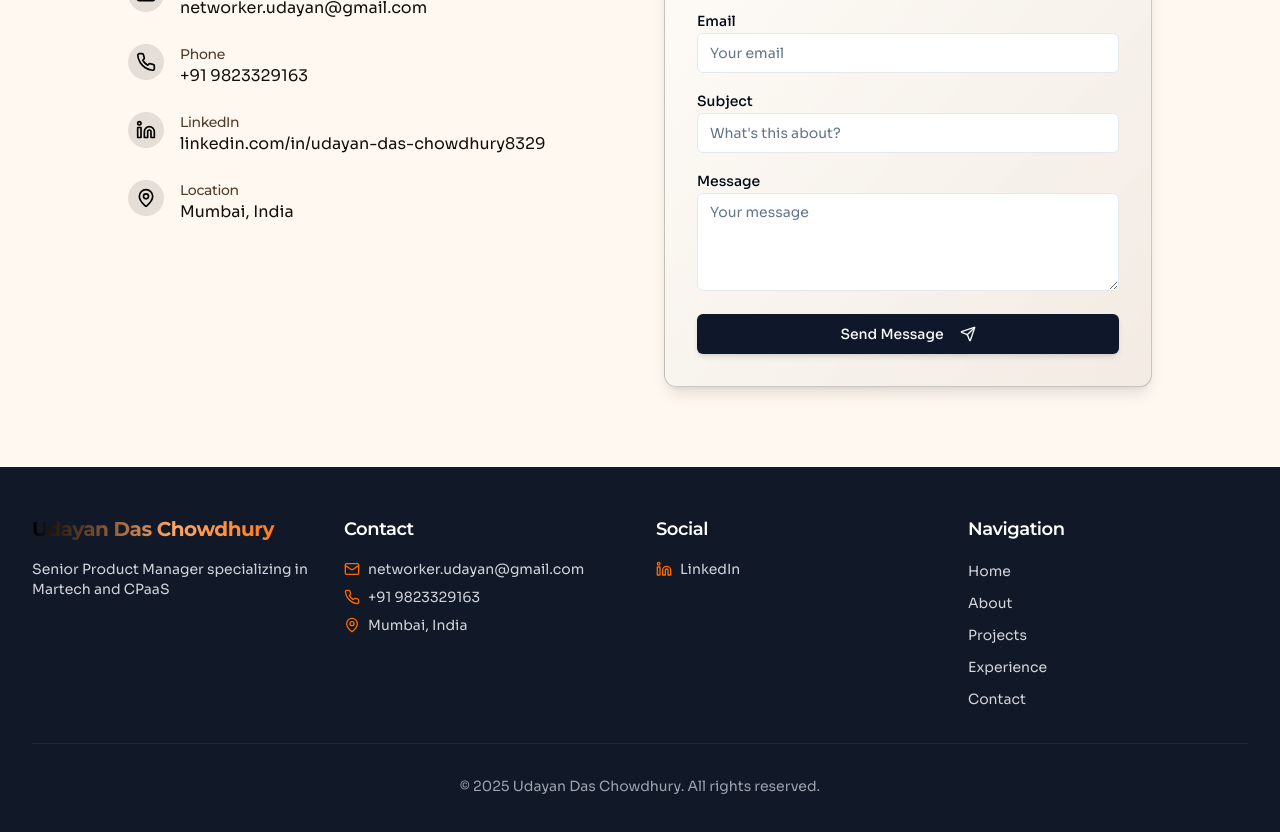
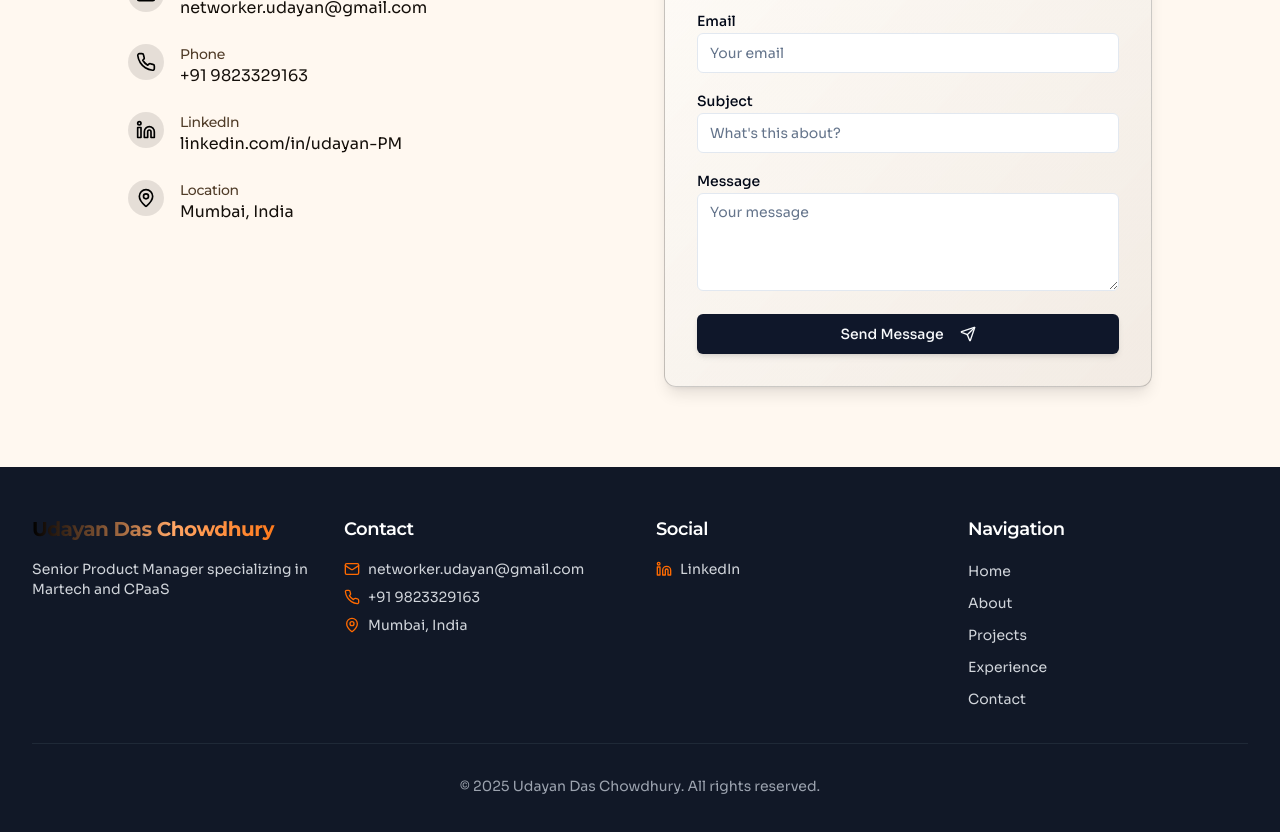
Before and after one commit to networkerman/uday-personal-website, a React (Vite) app: page / in a window 1280 px wide. Shown: the part 8720-9552 px from the top of the page. Built offline with nearby package versions, Linux system fonts and the light colour scheme.

Commit message:
fix: Update LinkedIn URL to new profile
- Change LinkedIn URL from udayan-das-chowdhury8329 to udayan-PM
- Update Contact section LinkedIn link
- Update Blog section LinkedIn link
- Update Footer LinkedIn link
- Ensure all LinkedIn references point to new profile

```diff
--- a/src/components/Footer.tsx
+++ b/src/components/Footer.tsx
@@ -42,7 +42,7 @@ const Footer = () => {
             <ul className="space-y-2">
               <li>
                 <a
-                  href="https://www.linkedin.com/in/udayan-das-chowdhury8329/"
+                  href="https://www.linkedin.com/in/udayan-PM/"
                   target="_blank"
                   rel="noopener noreferrer"
                   className="flex items-center text-sm text-gray-300 hover:text-electric-blue transition-colors"
--- a/src/components/sections/Blog.tsx
+++ b/src/components/sections/Blog.tsx
@@ -28,7 +28,7 @@ const Blog = () => {
 
               <Button asChild variant="outline" className="mt-6">
                 <a
-                  href="https://www.linkedin.com/in/udayan-das-chowdhury8329/"
+                  href="https://www.linkedin.com/in/udayan-PM/"
                   target="_blank"
                   rel="noopener noreferrer"
                 >
--- a/src/components/sections/Contact.tsx
+++ b/src/components/sections/Contact.tsx
@@ -57,8 +57,8 @@ const Contact = () => {
     {
       icon: <Linkedin className="h-5 w-5 text-accent" />,
       label: 'LinkedIn',
-      value: 'linkedin.com/in/udayan-das-chowdhury8329',
-      link: 'https://www.linkedin.com/in/udayan-das-chowdhury8329/'
+      value: 'linkedin.com/in/udayan-PM',
+      link: 'https://www.linkedin.com/in/udayan-PM/'
     },
     {
       icon: <MapPin className="h-5 w-5 text-accent" />,
```
